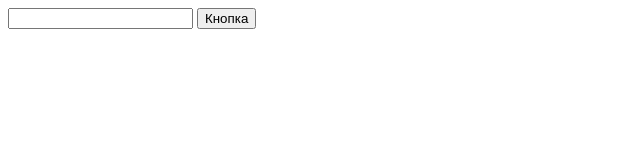
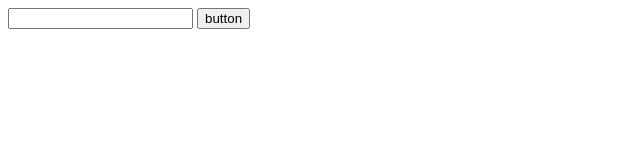
Before and after one commit to CaptainSinyak/openedu-week3, a plain HTML site: page public_html/index3.html in a window 1280 px wide. Shown: the full height of the page, 0-640 px from the left. Drawn offline with Linux system fonts and the light colour scheme.

Commit message:
Update index3.html

```diff
--- a/public_html/index3.html
+++ b/public_html/index3.html
@@ -7,7 +7,7 @@
 </head>
 <body>
 	<input type="text" id="inp">
-	<button id="bt">Кнопка</button>
+	<button id="bt">button</button>
 	<script>
 		const listener = () => {
 			const button = document.getElementById('bt');
```
